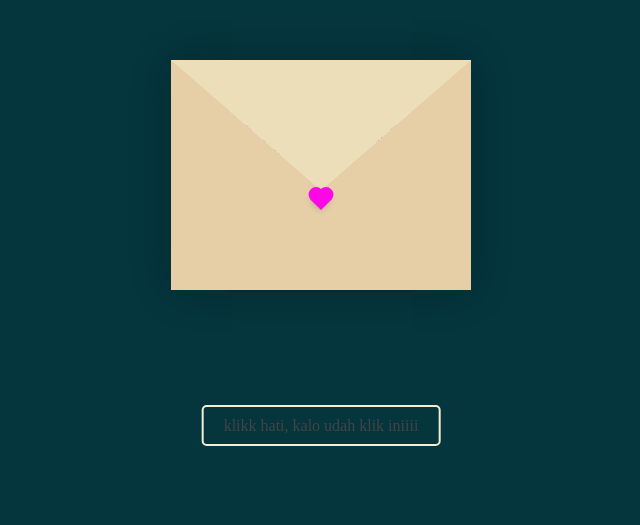
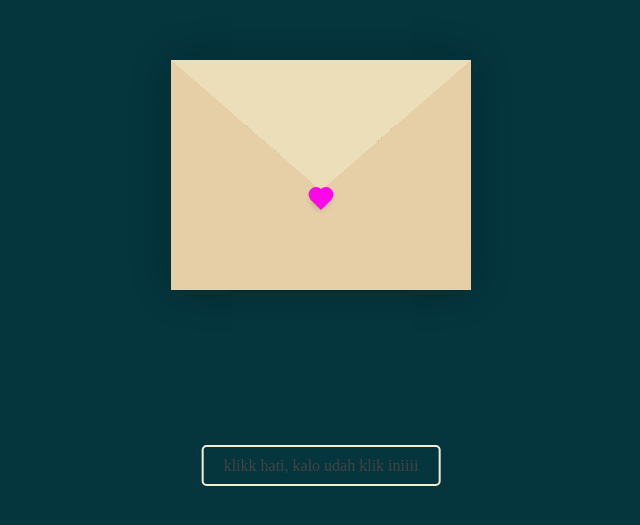
Before and after one commit to jzankkkkkk/zzhiraa.github.io, a plain HTML site: page index.html in a window 1280 px wide. Shown: the part 225-750 px from the top of the page, without its empty margins (319-959 px from the left). Drawn offline with Linux system fonts and the light colour scheme.

Commit message:
style.css

```diff
--- a/style.css
+++ b/style.css
@@ -122,7 +122,7 @@ body{
 }
 .bottom-button {
   position: absolute;
-  bottom: 140px;
+  bottom: 100px;
   left: 50%;
   transform: translateX(-50%);
   text-align: center;
```
